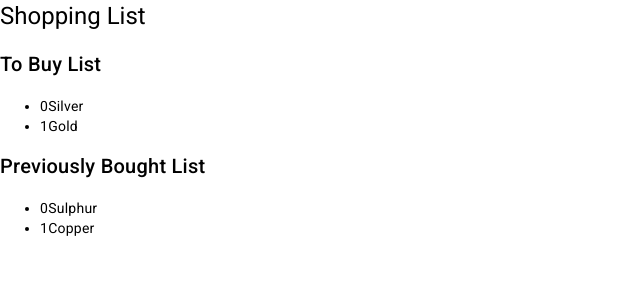
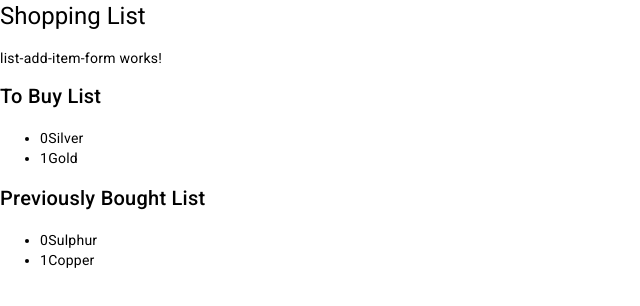
Before and after one commit to JackCollier/angular-shopping-list, an Angular app: page / in a window 1280 px wide. Shown: the top 306 px of the page, without its empty margins (0-640 px from the left). Built offline with nearby package versions, Linux system fonts and the light colour scheme; data requests are answered from the project's data file.

Commit message:
add item form component to html

```diff
--- a/src/app/app.component.html
+++ b/src/app/app.component.html
@@ -1,2 +1,3 @@
 <h1>{{ title }}</h1>
+<app-list-add-item-form></app-list-add-item-form>
 <app-shopping-list-display></app-shopping-list-display>
```
